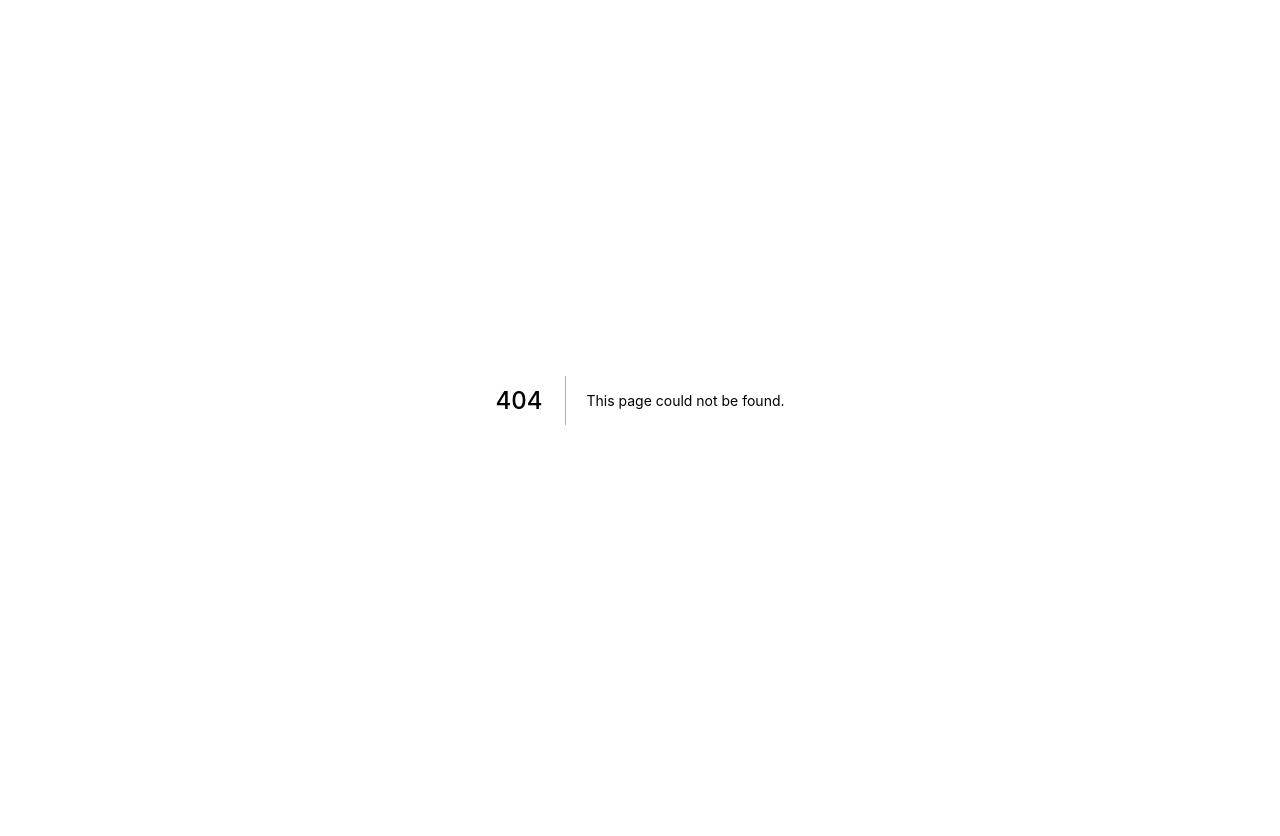
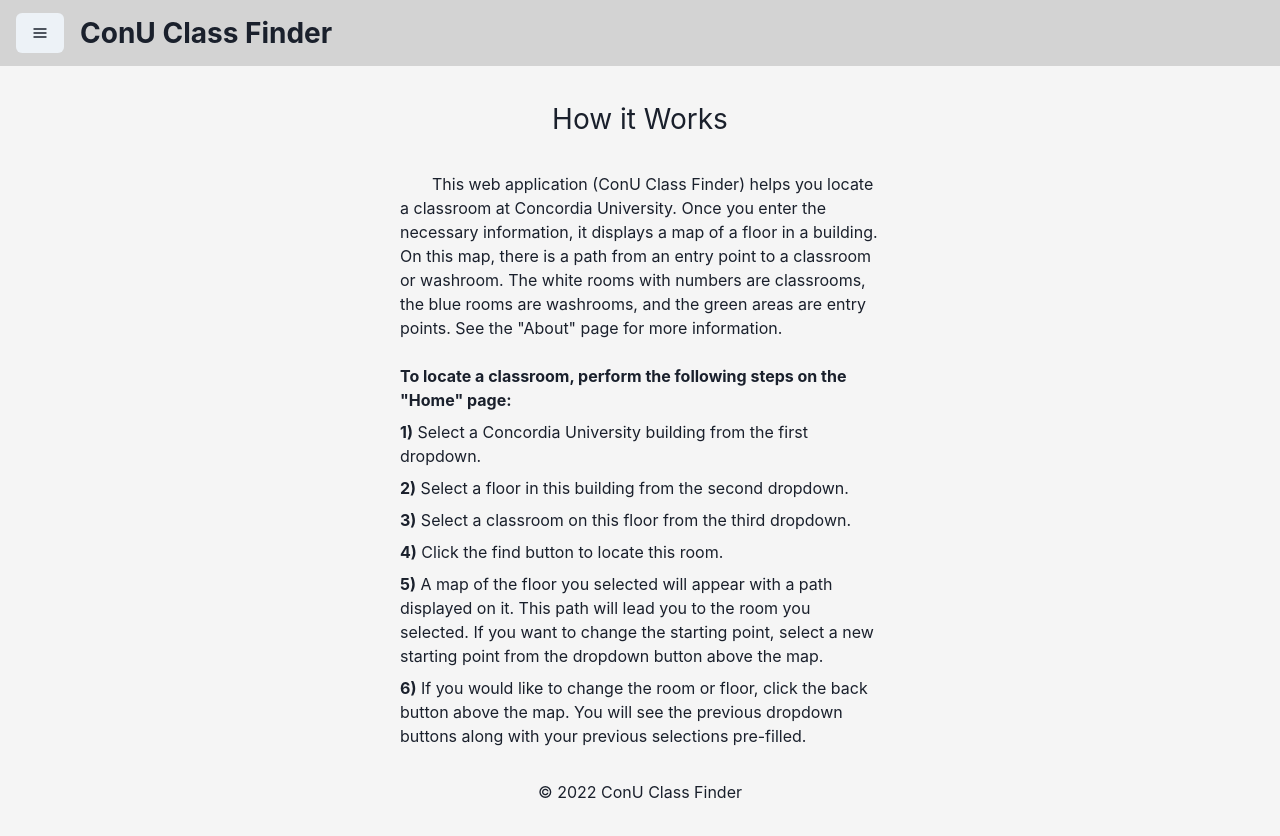
Before and after one commit to gasser707/357-project, a Next.js app: page /how_it_works in a window 1280 px wide. Before the commit this address had no page. Before the commit the page ends 800 px from the top, so only its background shows below. Built offline with nearby package versions, Linux system fonts and the light colour scheme.

Commit message:
Add about and hiw page, legend, and back memory

```diff
--- /dev/null
+++ b/components/Header.jsx
@@ -0,0 +1,11 @@
+import Head from "next/head";
+
+export default function Header() {
+  return (
+    <Head>
+      <title>ConU Class Finder</title>
+      <meta name="description" content="ConU Class Finder" />
+      <link rel="icon" href="/favicon.ico" />
+    </Head>
+  );
+}
--- /dev/null
+++ b/components/MainMenu.jsx
@@ -0,0 +1,40 @@
+import Link from "next/link";
+import {
+  ChakraProvider,
+  Box,
+  Button,
+  Menu,
+  MenuButton,
+  MenuList,
+  MenuItem,
+} from "@chakra-ui/react";
+import { HamburgerIcon } from "@chakra-ui/icons";
+import styles from "../styles/Home.module.css";
+
+export default function MainMenu({ onClick }) {
+  return (
+    <ChakraProvider>
+      <Box className={styles.title}>
+        <Menu>
+          <MenuButton
+            paddingLeft="0.5rem"
+            as={Button}
+            rightIcon={<HamburgerIcon />}
+          />
+          <MenuList>
+            <MenuItem onClick={onClick}>
+              <Link href="/">Home</Link>
+            </MenuItem>
+            <MenuItem>
+              <Link href="about">About</Link>
+            </MenuItem>
+            <MenuItem>
+              <Link href="how_it_works">How it Works</Link>
+            </MenuItem>
+          </MenuList>
+        </Menu>
+        <Box className={styles.title_text}>ConU Class Finder</Box>
+      </Box>
+    </ChakraProvider>
+  );
+}
--- /dev/null
+++ b/pages/how_it_works.js
@@ -0,0 +1,58 @@
+import Header from "../components/Header";
+import MainMenu from "../components/MainMenu";
+import {
+  ChakraProvider,
+  Box,
+} from "@chakra-ui/react";
+import styles from "../styles/Home.module.css";
+
+export default function HowItWorks() {
+  return (
+    <ChakraProvider>
+      <Box className={styles.container}>
+        <Header />
+        <MainMenu />
+
+        <Box className={styles.page}>
+          <Box className={styles.page_title}>How it Works</Box>
+          <Box>
+            <Box className={styles.page_text} marginBottom="1.5rem">
+              &emsp;&emsp;This web application (ConU Class Finder) helps you locate a classroom at Concordia University.
+              Once you enter the necessary information, it displays a map of a floor in a building.
+              On this map, there is a path from an entry point to a classroom or washroom.
+              The white rooms with numbers are classrooms, the blue rooms are washrooms, and the green areas are entry points.
+              See the "About" page for more information.
+            </Box>
+            <Box className={styles.page_steps}>
+              <b>To locate a classroom, perform the following steps on the "Home" page:</b>
+            </Box>
+            <Box className={styles.page_steps}>
+              <b>1)</b> Select a Concordia University building from the first dropdown.
+            </Box>
+            <Box className={styles.page_steps}>
+              <b>2)</b> Select a floor in this building from the second dropdown.
+            </Box>
+            <Box className={styles.page_steps}>
+              <b>3)</b> Select a classroom on this floor from the third dropdown.
+            </Box>
+            <Box className={styles.page_steps}>
+              <b>4)</b> Click the find button to locate this room.
+            </Box>
+            <Box className={styles.page_steps}>
+              <b>5)</b> A map of the floor you selected will appear with a path displayed on it.
+              This path will lead you to the room you selected.
+              If you want to change the starting point, select a new starting point from the dropdown button above the map.
+            </Box>
+            <Box className={styles.page_steps}>
+              <b>6)</b> If you would like to change the room or floor, click the back button above the map.
+              You will see the previous dropdown buttons along with your previous selections pre-filled.
+            </Box>
+          </Box>
+          <Box className={styles.page_text}>
+            &copy; 2022 ConU Class Finder
+          </Box>
+        </Box>
+      </Box>
+    </ChakraProvider>
+  );
+}
--- a/styles/Home.module.css
+++ b/styles/Home.module.css
@@ -17,9 +17,39 @@
   position: sticky;
   top: 0;
   background-color: lightgrey;
-  padding: 0.75rem;
+  padding: 0.75rem 1rem;
   width: 100%;
+  display: flex;
+  align-items: center;
+}
+
+.title_text {
   font-weight: bold;
-  font-size: 2rem;
+  font-size: 1.75rem;
+  text-align: center;
+  padding-left: 1rem;
+}
+
+.page {
+  padding: 2rem;
+  flex: 1;
+  display: flex;
+  flex-direction: column;
+  justify-content: center;
+  align-items: center;
+}
+
+.page_title {
+  font-size: 1.75rem;
   text-align: center;
 }
+
+.page_text {
+  margin-top: 2rem;
+  max-width: 30rem;
+}
+
+.page_steps {
+  margin-top: 0.5rem;
+  max-width: 30rem;
+}
```
Also changed, not shown: components/MainMap.jsx (+10 -0 lines), components/MainSelectors.jsx (+4 -4 lines), pages/about.js (added, +44 -0 lines), pages/index.js (+13 -10 lines), 1 other file (tests, documents, lock files or other folders).
